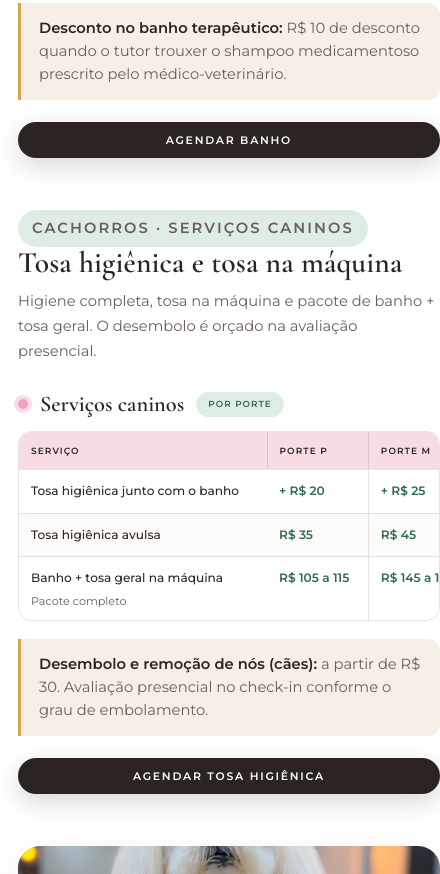
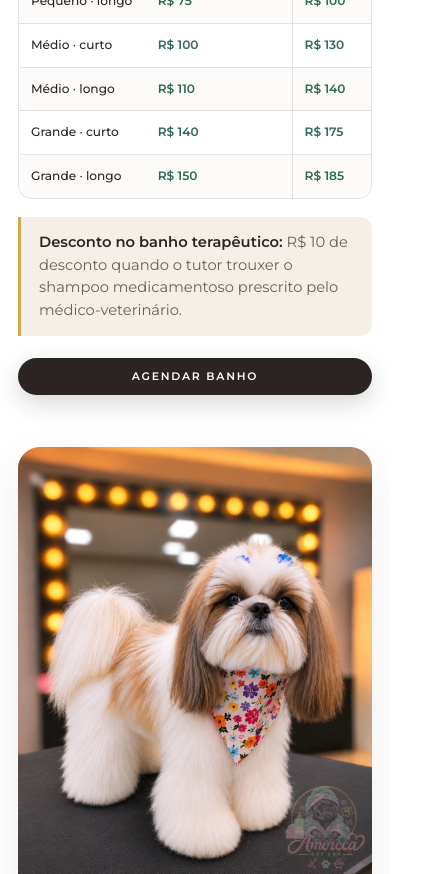
Before and after one commit to adonayiamkt-design/amoreca-pet-spa, a plain HTML site: page index.html in a window 390 px wide. Shown: the part 3666-4540 px from the top of the page, 440 px wide, since content can reach past the window. Drawn offline with nearby package versions, Linux system fonts and the light colour scheme.

Commit message:
Torna o site responsivo em PC/tablet/celular sem cortar fotos

```diff
--- a/css/style.css
+++ b/css/style.css
@@ -368,10 +368,10 @@ address { font-style: normal; }
   z-index: 1; /* garante que a foto carregada cubra o texto do espaço reservado */
   width: 100%;
   height: 100%;
-  object-fit: cover;
-  transition: transform 0.7s cubic-bezier(0.22, 0.61, 0.36, 1);
+  /* contain: a foto aparece inteira, sem cortes — o fundo vira moldura */
+  object-fit: contain;
+  background: var(--ph, var(--creme-2));
 }
-.photo:hover img { transform: scale(1.035); }
 .photo img.is-missing { visibility: hidden; }
 
 .photo__hint {
@@ -583,7 +583,6 @@ address { font-style: normal; }
 .gal--sq { grid-column: span 2; aspect-ratio: 1; }
 .gal--wide { grid-column: span 6; aspect-ratio: 21 / 9; }
 
-.gal--clicavel:hover img { transform: scale(1.045); }
 .gal--clicavel::after {
   content: "";
   position: absolute;
@@ -820,6 +819,10 @@ body.nav-open { overflow: hidden; }
   top: calc(var(--header-h) + 24px);
 }
 
+.valor-bloco__body {
+  min-width: 0; /* permite encolher: a tabela role para o lado em vez de estourar a página */
+}
+
 .valor-tag {
   display: inline-block;
   margin: 0 0 14px;
@@ -889,6 +892,7 @@ body.nav-open { overflow: hidden; }
   border-radius: 14px;
   overflow-x: auto;
   -webkit-overflow-scrolling: touch;
+  max-width: 100%;
 }
 
 .tabela {
@@ -994,13 +998,16 @@ body.nav-open { overflow: hidden; }
   .gal--tall, .gal--sq { grid-column: span 3; }
   .gal--wide { grid-column: span 6; aspect-ratio: 16 / 9; }
 
-  /* Valores: foto acima, texto e tabelas abaixo */
-  .valor-bloco { grid-template-columns: 1fr; }
+  /* Valores: foto acima, texto e tabelas abaixo
+     (nth-child(even) precisa ser reafirmado: tem especificidade maior
+     que a regra base e mantinha blocos pares em 2 colunas no celular) */
+  .valor-bloco,
+  .valor-bloco:nth-child(even),
+  .valor-bloco.valor-bloco--full { grid-template-columns: minmax(0, 1fr); }
   .valor-bloco:nth-child(even) .valor-bloco__photo { order: 0; }
   .valor-bloco__photo {
     position: static;
-    aspect-ratio: 16 / 10;
-    max-height: 430px;
+    max-width: 460px; /* foto inteira, sem corte, também no celular */
   }
 
   /* Menu vira painel lateral elegante */
--- a/index.html
+++ b/index.html
@@ -32,7 +32,7 @@
   <link rel="preconnect" href="https://fonts.gstatic.com" crossorigin>
   <link href="https://fonts.googleapis.com/css2?family=Cormorant+Garamond:ital,wght@0,500;0,600;0,700;1,500;1,600&family=Montserrat:wght@400;500;600&display=swap" rel="stylesheet">
 
-  <link rel="stylesheet" href="css/style.css?v=7">
+  <link rel="stylesheet" href="css/style.css?v=8">
 
   <!-- ============ Dados estruturados (Local Business) — substitua pelos dados reais ============ -->
   <script type="application/ld+json">
@@ -212,7 +212,11 @@
           </article>
 
           <!-- ============ BLOCO 2 — TOSA HIGIÉNICA E NA MÁQUINA ============ -->
-          <article class="valor-bloco valor-bloco--full reveal">
+          <article class="valor-bloco reveal">
+            <figure class="photo valor-bloco__photo" style="--ph:#F9C6D6">
+              <span class="photo__hint" aria-hidden="true">Espaço reservado<small>img/valores-higienica.jpg &middot; 4:5</small></span>
+              <img src="img/valores-higienica.jpg" alt="Cão pequeno de roupão com a marca d'água Amoreca após o banho e a tosa na máquina" width="1050" height="1400" loading="lazy" onerror="this.classList.add('is-missing')">
+            </figure>
             <div class="valor-bloco__body">
               <p class="valor-tag">Cachorros &middot; Serviços caninos</p>
               <h3>Tosa higiênica e tosa na máquina</h3>
@@ -714,7 +718,22 @@
     <div class="lightbox__count" aria-hidden="true"></div>
   </div>
 
-  <script src="js/config.js?v=7"></script>
-  <script src="js/main.js?v=7"></script>
+  <script src="js/config.js?v=8"></script>
+  <script src="js/main.js?v=8"></script>
+  <script>
+  window.addEventListener('load', function(){
+    document.querySelectorAll('.reveal').forEach(function(e){e.classList.add('is-visible');});
+    setTimeout(function(){
+      var i = window.innerWidth, alvos = [];
+      document.querySelectorAll('body *').forEach(function(el){
+        var r = el.getBoundingClientRect();
+        if (r.width > 0 && (r.right > i + 1 || r.left < -1)) {
+          alvos.push(el.tagName + '.' + String(el.className).slice(0,32) + ' L' + Math.round(r.left) + ' R' + Math.round(r.right));
+        }
+      });
+      document.title = 'W=' + document.documentElement.scrollWidth + ' I=' + i + ' :: ' + alvos.slice(0,8).join(' | ');
+    }, 400);
+  });
+  </script>
 </body>
 </html>
--- a/js/main.js
+++ b/js/main.js
@@ -267,6 +267,24 @@
     });
   }
 
+  /* ---------- Fotos sempre inteiras (sem corte) --------------
+     A moldura passa a usar a proporção real da imagem carregada,
+     então nenhuma foto é cortada — nem em PC, tablet ou celular. */
+  function fotosInteiras() {
+    document.querySelectorAll(".photo img").forEach(function (img) {
+      function aplicar() {
+        if (!img.naturalWidth || img.classList.contains("is-missing")) return;
+        var figura = img.closest(".photo");
+        if (figura) figura.style.aspectRatio = img.naturalWidth + " / " + img.naturalHeight;
+      }
+      if (img.complete) aplicar();
+      else {
+        img.addEventListener("load", aplicar);
+        img.addEventListener("error", aplicar);
+      }
+    });
+  }
+
   /* ---------- Inicialização --------------------------------- */
   document.addEventListener("DOMContentLoaded", function () {
     montarWhatsapp();
@@ -277,5 +295,6 @@
     animacoesScroll();
     galeria();
     ctasGaleria();
+    fotosInteiras();
   });
 })();
```
Also changed, not shown: privacidade.html (+3 -3 lines), img/valores-higienica.jpg (added).
